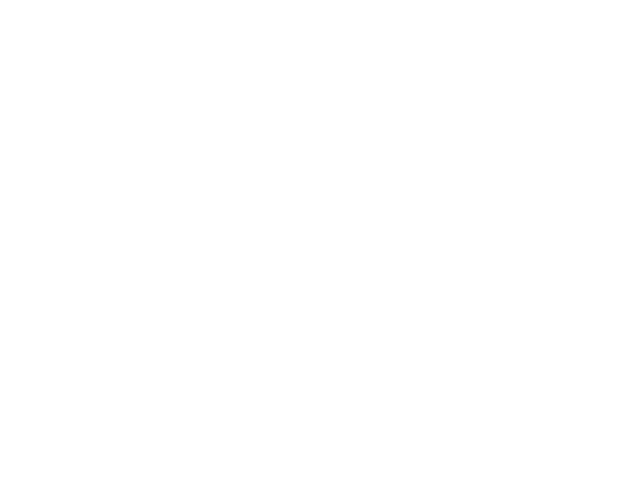
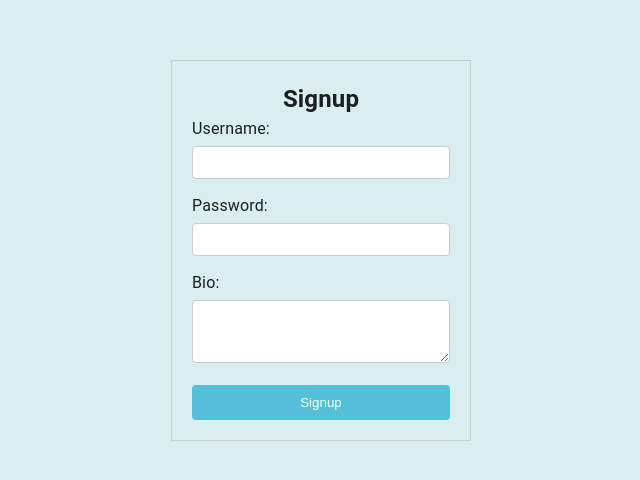
Before and after one commit to Shk123s/Chatter-app, a React (Vite) app in the folder client/: page /signup in a window 1280 px wide. Before the commit this address had no page. Shown: the part 150-630 px from the top of the page, without its empty margins (319-959 px from the left). Built offline with nearby package versions, Linux system fonts and the light colour scheme.

Commit message:
frontend added

```diff
--- a/client/src/App.jsx
+++ b/client/src/App.jsx
@@ -1,15 +1,16 @@
-import Login from "../src/components/login/Login"
+import Login from "../src/components/auth/Login"
+import Signup from "./components/auth/signup";
 import ChatPage from "./pages/ChatPage";
 
 import { Route, Routes } from "react-router-dom";
 const App = () => {
 
   return (
-    <div className="App">
+    <div className="App" style={{backgroundColor: '#d9eeef'}}>
     <Routes>
      {/* <Route path="/"/> */}
      <Route path="/" Component={Login}/>
-
+     <Route path="/signup" Component={Signup}/>
      <Route path="/chats" Component={ChatPage}/>
      </Routes>
       {/* <ChatPage /> */}
--- a/client/src/components/SideNavbar.jsx
+++ b/client/src/components/SideNavbar.jsx
@@ -10,7 +10,8 @@ export default function SideNavbar() {
 
   const handleLogout = async () => {
     try {
-      const response = await axios.post("http://localhost:8000/api/logout");
+      const response = await axios.post("http://localhost:8000/api/logout",{},
+      {withCredentials:true});
 
       if (response.status === 200) {
         localStorage.removeItem('token');
--- a/client/src/components/login/Login.jsx
+++ b/client/src/components/auth/Login.jsx
@@ -1,6 +1,6 @@
 import React, { useRef, useState, useEffect } from 'react';
 import axios from 'axios';
-import { useNavigate } from 'react-router-dom';
+import { Link, useNavigate } from 'react-router-dom';
 import './login.css';
 
 const Login = () => {
@@ -36,6 +36,8 @@ const Login = () => {
       const response = await axios.post('http://localhost:8000/api/login', {
         username: userName,
         password: password,
+      },{
+        withCredentials: true,
       });
 
       if (response.status === 200) {
@@ -78,10 +80,14 @@ const Login = () => {
               style={{ width: '100%', padding: '8px', margin: '5px 0', border: '1px solid #ccc', borderRadius: '4px' }}
             />
           </div>
-          <button type="submit" style={{ width: '100%', padding: '10px', backgroundColor: '#28a745', color: 'white', border: 'none', borderRadius: '4px' }}>
+          <button type="submit" style={{ width: '100%', padding: '10px', backgroundColor: '#56c0da', color: 'white', border: 'none', borderRadius: '4px' }}>
             Login
           </button>
         </form>
+
+        <p style={{ textAlign: 'center', marginTop: '15px' }}>
+          Don't have an account? <Link to="/signup" style={{ color: '#007bff' }}>Sign up here</Link>
+        </p>
       </div>
     </div>
   );
--- /dev/null
+++ b/client/src/components/auth/Signup.jsx
@@ -0,0 +1,139 @@
+import React, { useEffect, useRef, useState } from 'react';
+import { useNavigate } from 'react-router-dom';
+import axios from 'axios';
+import "./signup.css";
+
+const Signup = () => {
+  const userNameRef = useRef();
+  const passwordRef = useRef();
+  const [bio, setBio] = useState('');
+  const [errorMessage, setErrorMessage] = useState('');
+  const navigate = useNavigate();
+
+  useEffect(() => {
+    const clearError = () => setErrorMessage('');
+    const userInput = userNameRef.current;
+    const passwordInput = passwordRef.current;
+
+    userInput.addEventListener('input', clearError);
+    passwordInput.addEventListener('input', clearError);
+
+    return () => {
+      userInput.removeEventListener('input', clearError);
+      passwordInput.removeEventListener('input', clearError);
+    };
+  }, []);
+
+
+  const handleSubmit = async (event) => {
+    event.preventDefault();
+    const userName = userNameRef.current.value;
+    const password = passwordRef.current.value;
+
+    try {
+      const response = await axios.post(
+        'http://localhost:8000/api/addUser',
+        {
+          username: userName,
+          password: password,
+          bio: bio,
+        },
+        {
+          withCredentials: true,
+        }
+      );
+
+      if (response.status === 200) {
+        navigate('/');
+      }
+    } catch (error) {
+      if (error.response && error.response.status === 401) {
+        setErrorMessage('Invalid username or password');
+      } else {
+        setErrorMessage('An error occurred. Please try again later.');
+      }
+    }
+  };
+
+  return (
+    <div className='signupContainer'>
+      <div
+        className='loginbox'
+        style={{
+          maxWidth: '300px',
+          margin: 'auto',
+          padding: '20px',
+          border: '1px solid #ccc',
+        }}
+      >
+        <h2 style={{ textAlign: 'center' }}>Signup</h2>
+
+        {errorMessage && <p style={{ color: 'red', textAlign: 'center' }}>{errorMessage}</p>}
+
+        <form onSubmit={handleSubmit}>
+          <div style={{ marginBottom: '10px' }}>
+            <label>Username:</label>
+            <input
+              type="text"
+              ref={userNameRef}
+              required
+              style={{
+                width: '100%',
+                padding: '8px',
+                margin: '5px 0',
+                border: '1px solid #ccc',
+                borderRadius: '4px',
+              }}
+            />
+          </div>
+          <div style={{ marginBottom: '10px' }}>
+            <label>Password:</label>
+            <input
+              type="password"
+              ref={passwordRef}
+              required
+              style={{
+                width: '100%',
+                padding: '8px',
+                margin: '5px 0',
+                border: '1px solid #ccc',
+                borderRadius: '4px',
+              }}
+            />
+          </div>
+          <div style={{ marginBottom: '10px' }}>
+            <label>Bio:</label>
+            <textarea
+              value={bio}
+              onChange={(e) => setBio(e.target.value)}
+              rows="3"
+              style={{
+                width: '100%',
+                padding: '8px',
+                margin: '5px 0',
+                border: '1px solid #ccc',
+                borderRadius: '4px',
+              }}
+            />
+          </div>
+          <button
+            type="submit"
+            style={{
+              width: '100%',
+              padding: '10px',
+              backgroundColor: '#56c0da',
+              color: 'white',
+              border: 'none',
+              borderRadius: '4px',
+              cursor:'pointer'
+            }}
+          >
+            Signup
+          </button>
+        </form>
+      </div>
+    </div>
+  );
+};
+
+export default Signup;
--- /dev/null
+++ b/client/src/components/auth/signup.css
@@ -0,0 +1,8 @@
+.signupContainer  {
+    display: flex;
+  justify-content: center;
+  align-items: center;
+  height: 100vh;
+  margin-top: 0;
+
+}
```
Also changed, not shown: client/src/components/auth/login.css (renamed from client/src/components/login/login.css), 2 other files (tests, documents, lock files or other folders).
